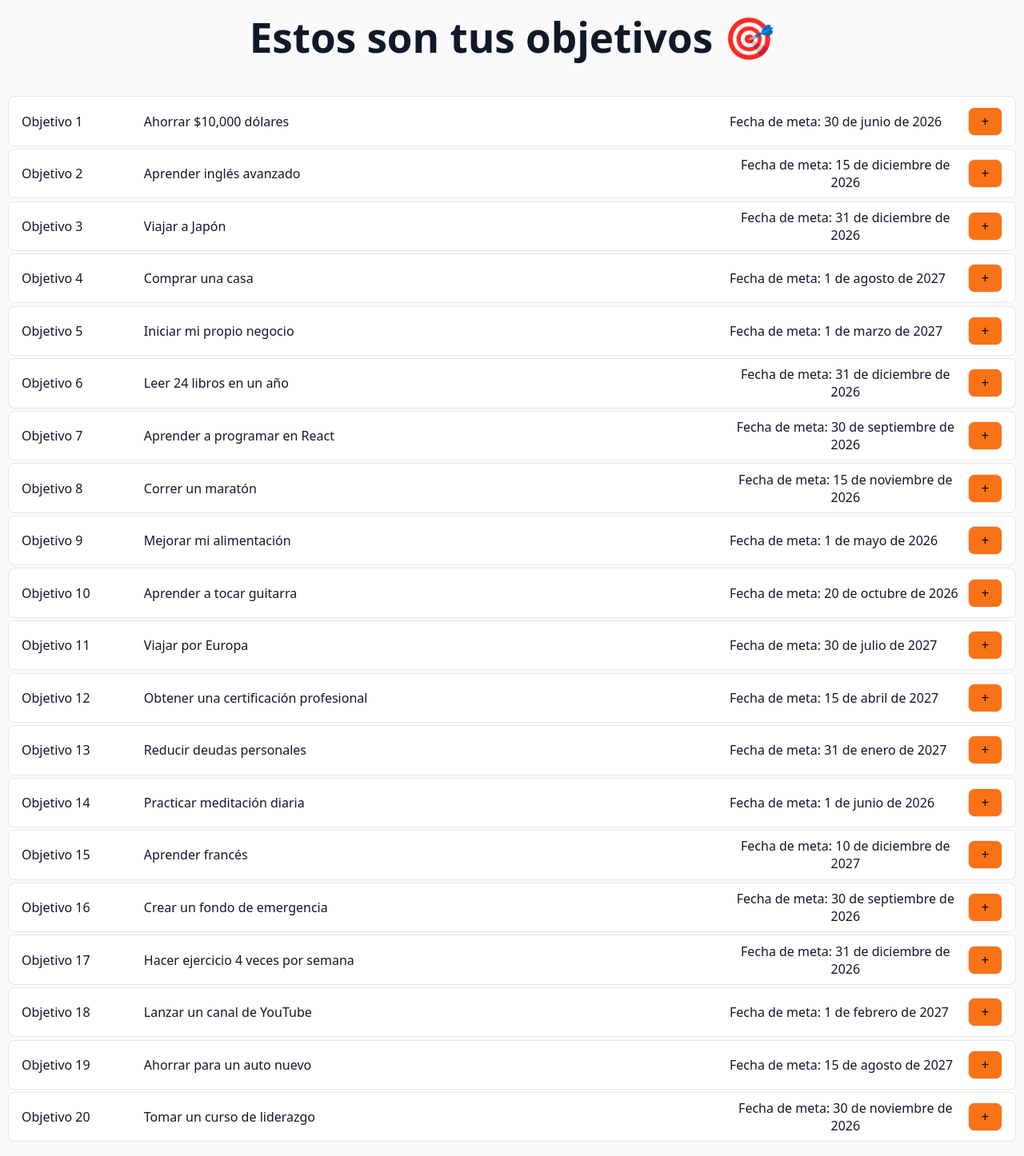
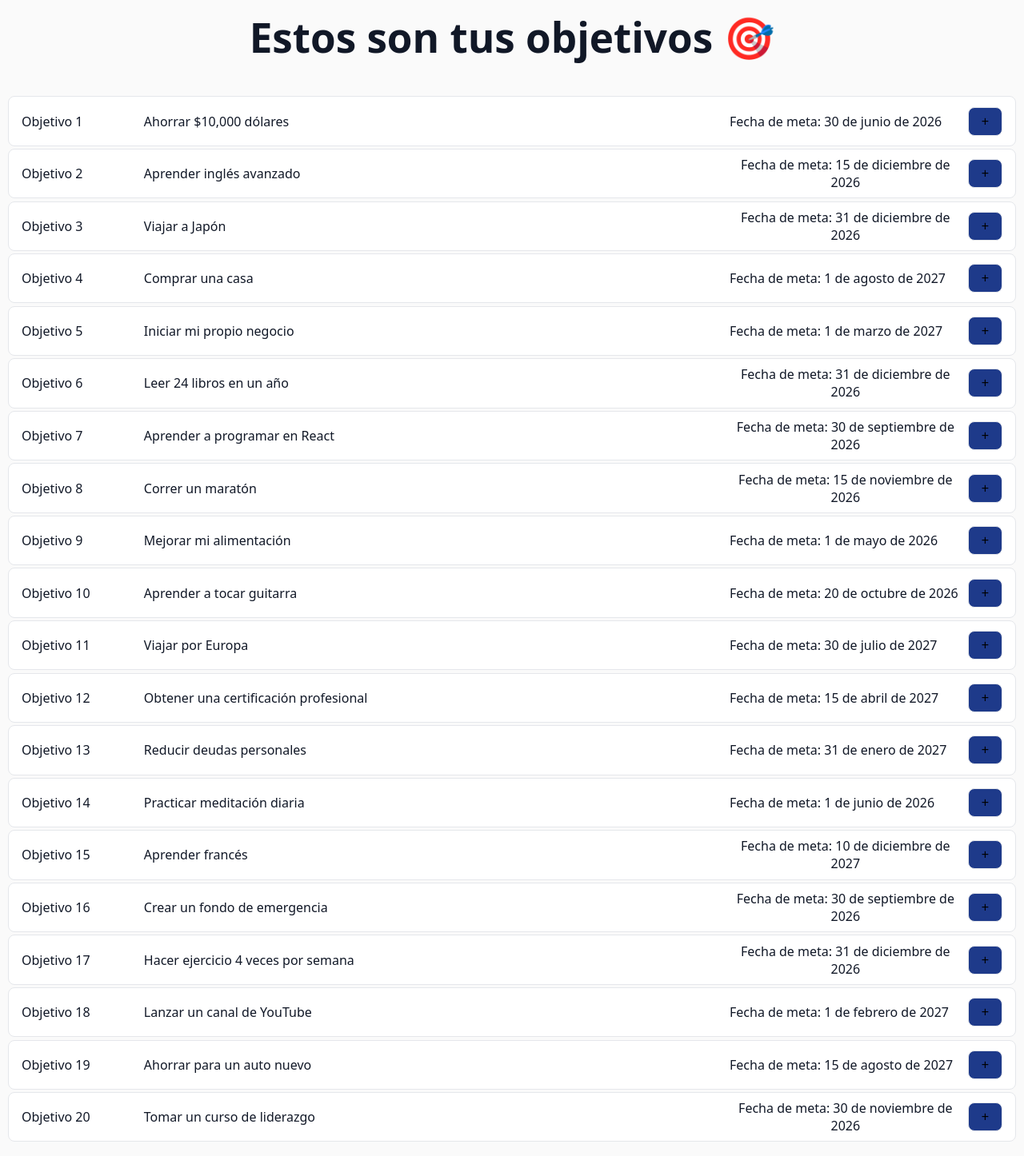
Before and after one commit to javierpiquerasmartinez/skilltrack, a React (Vite) app in the folder skilltrack/: page / in a window 1280 px wide. Shown: the part 260-1706 px from the top of the page at 80% size. Built offline with nearby package versions, Linux system fonts and the light colour scheme.

Commit message:
feat: update Button components to use ButtonCTA and ButtonSecondary with appropriate styles

```diff
--- a/skilltrack/src/components/ButtonCTA.css
+++ b/skilltrack/src/components/ButtonCTA.css
@@ -1,4 +1,4 @@
-button {
+.btn-cta {
     padding: 0.5rem 1rem;
     border: 1px solid var(--border);
     border-radius: 8px;
@@ -7,7 +7,7 @@ button {
     font-size: 1rem;
 }
 
-button:hover {
+.btn-cta:hover {
     background-color: var(--brand-hover);
     border-color: transparent;
     transition: all 0.2s ease-in-out;
--- a/skilltrack/src/components/ButtonCTA.tsx
+++ b/skilltrack/src/components/ButtonCTA.tsx
@@ -2,7 +2,7 @@ import './ButtonCTA.css'
 
 function ButtonCTA({ children }: { children: React.ReactNode }) {
     return (
-        <button>{children}</button>
+        <button className='btn-cta'>{children}</button>
     )
 }
 
--- a/skilltrack/src/components/ButtonSecondary.css
+++ b/skilltrack/src/components/ButtonSecondary.css
@@ -1,4 +1,4 @@
-button {
+.btn-secondary {
     padding: 0.5rem 1rem;
     border: 1px solid var(--border);
     border-radius: 8px;
@@ -7,7 +7,7 @@ button {
     font-size: 1rem;
 }
 
-button:hover {
+.btn-secondary:hover {
     background-color: var(--secondary-hover);
     border-color: transparent;
     transition: all 0.2s ease-in-out;
--- a/skilltrack/src/components/ButtonSecondary.tsx
+++ b/skilltrack/src/components/ButtonSecondary.tsx
@@ -2,7 +2,7 @@ import './ButtonSecondary.css'
 
 function ButtonSecondary({ children }: { children: React.ReactNode }) {
     return (
-        <button>{children}</button>
+        <button className='btn-secondary'>{children}</button>
     )
 }
 
--- a/skilltrack/src/components/GoalsList.tsx
+++ b/skilltrack/src/components/GoalsList.tsx
@@ -1,5 +1,5 @@
 import './GoalsList.css';
-import Button from './ButtonCTA.tsx';
+import ButtonSecondary from './ButtonSecondary.tsx';
 import { Pagination } from './Pagination.tsx';
 
 export function GoalsList() {
@@ -12,7 +12,7 @@ export function GoalsList() {
                 <div>
                     Fecha de meta: 30 de junio de 2026
                 </div>
-                <Button>+</Button>
+                <ButtonSecondary>+</ButtonSecondary>
             </div>
 
             <div className='goal-list-item'>
@@ -21,7 +21,7 @@ export function GoalsList() {
                 <div>
                     Fecha de meta: 15 de diciembre de 2026
                 </div>
-                <Button>+</Button>
+                <ButtonSecondary>+</ButtonSecondary>
             </div>
 
             <div className='goal-list-item'>
@@ -30,7 +30,7 @@ export function GoalsList() {
                 <div>
                     Fecha de meta: 31 de diciembre de 2026
                 </div>
-                <Button>+</Button>
+                <ButtonSecondary>+</ButtonSecondary>
             </div>
 
             <div className='goal-list-item'>
@@ -39,7 +39,7 @@ export function GoalsList() {
                 <div>
                     Fecha de meta: 1 de agosto de 2027
                 </div>
-                <Button>+</Button>
+                <ButtonSecondary>+</ButtonSecondary>
             </div>
 
             <div className='goal-list-item'>
@@ -48,7 +48,7 @@ export function GoalsList() {
                 <div>
                     Fecha de meta: 1 de marzo de 2027
                 </div>
-                <Button>+</Button>
+                <ButtonSecondary>+</ButtonSecondary>
             </div>
 
             <div className='goal-list-item'>
@@ -57,7 +57,7 @@ export function GoalsList() {
                 <div>
                     Fecha de meta: 31 de diciembre de 2026
                 </div>
-                <Button>+</Button>
+                <ButtonSecondary>+</ButtonSecondary>
             </div>
 
             <div className='goal-list-item'>
@@ -66,7 +66,7 @@ export function GoalsList() {
                 <div>
                     Fecha de meta: 30 de septiembre de 2026
                 </div>
-                <Button>+</Button>
+                <ButtonSecondary>+</ButtonSecondary>
             </div>
 
             <div className='goal-list-item'>
@@ -75,7 +75,7 @@ export function GoalsList() {
                 <div>
                     Fecha de meta: 15 de noviembre de 2026
                 </div>
-                <Button>+</Button>
+                <ButtonSecondary>+</ButtonSecondary>
             </div>
 
             <div className='goal-list-item'>
@@ -84,7 +84,7 @@ export function GoalsList() {
                 <div>
                     Fecha de meta: 1 de mayo de 2026
                 </div>
-                <Button>+</Button>
+                <ButtonSecondary>+</ButtonSecondary>
             </div>
 
             <div className='goal-list-item'>
@@ -93,7 +93,7 @@ export function GoalsList() {
                 <div>
                     Fecha de meta: 20 de octubre de 2026
                 </div>
-                <Button>+</Button>
+                <ButtonSecondary>+</ButtonSecondary>
             </div>
 
             <div className='goal-list-item'>
@@ -102,7 +102,7 @@ export function GoalsList() {
                 <div>
                     Fecha de meta: 30 de julio de 2027
                 </div>
-                <Button>+</Button>
+                <ButtonSecondary>+</ButtonSecondary>
             </div>
 
             <div className='goal-list-item'>
@@ -111,7 +111,7 @@ export function GoalsList() {
                 <div>
                     Fecha de meta: 15 de abril de 2027
                 </div>
-                <Button>+</Button>
+                <ButtonSecondary>+</ButtonSecondary>
             </div>
 
             <div className='goal-list-item'>
@@ -120,7 +120,7 @@ export function GoalsList() {
                 <div>
                     Fecha de meta: 31 de enero de 2027
                 </div>
-                <Button>+</Button>
+                <ButtonSecondary>+</ButtonSecondary>
             </div>
 
             <div className='goal-list-item'>
@@ -129,7 +129,7 @@ export function GoalsList() {
                 <div>
                     Fecha de meta: 1 de junio de 2026
                 </div>
-                <Button>+</Button>
+                <ButtonSecondary>+</ButtonSecondary>
             </div>
 
             <div className='goal-list-item'>
@@ -138,7 +138,7 @@ export function GoalsList() {
                 <div>
                     Fecha de meta: 10 de diciembre de 2027
                 </div>
-                <Button>+</Button>
+                <ButtonSecondary>+</ButtonSecondary>
             </div>
 
             <div className='goal-list-item'>
@@ -147,7 +147,7 @@ export function GoalsList() {
                 <div>
                     Fecha de meta: 30 de septiembre de 2026
                 </div>
-                <Button>+</Button>
+                <ButtonSecondary>+</ButtonSecondary>
             </div>
 
             <div className='goal-list-item'>
@@ -156,7 +156,7 @@ export function GoalsList() {
                 <div>
                     Fecha de meta: 31 de diciembre de 2026
                 </div>
-                <Button>+</Button>
+                <ButtonSecondary>+</ButtonSecondary>
             </div>
 
             <div className='goal-list-item'>
@@ -165,7 +165,7 @@ export function GoalsList() {
                 <div>
                     Fecha de meta: 1 de febrero de 2027
                 </div>
-                <Button>+</Button>
+                <ButtonSecondary>+</ButtonSecondary>
             </div>
 
             <div className='goal-list-item'>
@@ -174,7 +174,7 @@ export function GoalsList() {
                 <div>
                     Fecha de meta: 15 de agosto de 2027
                 </div>
-                <Button>+</Button>
+                <ButtonSecondary>+</ButtonSecondary>
             </div>
 
             <div className='goal-list-item'>
@@ -183,7 +183,7 @@ export function GoalsList() {
                 <div>
                     Fecha de meta: 30 de noviembre de 2026
                 </div>
-                <Button>+</Button>
+                <ButtonSecondary>+</ButtonSecondary>
             </div>
             <Pagination></Pagination>
         </section>
```
